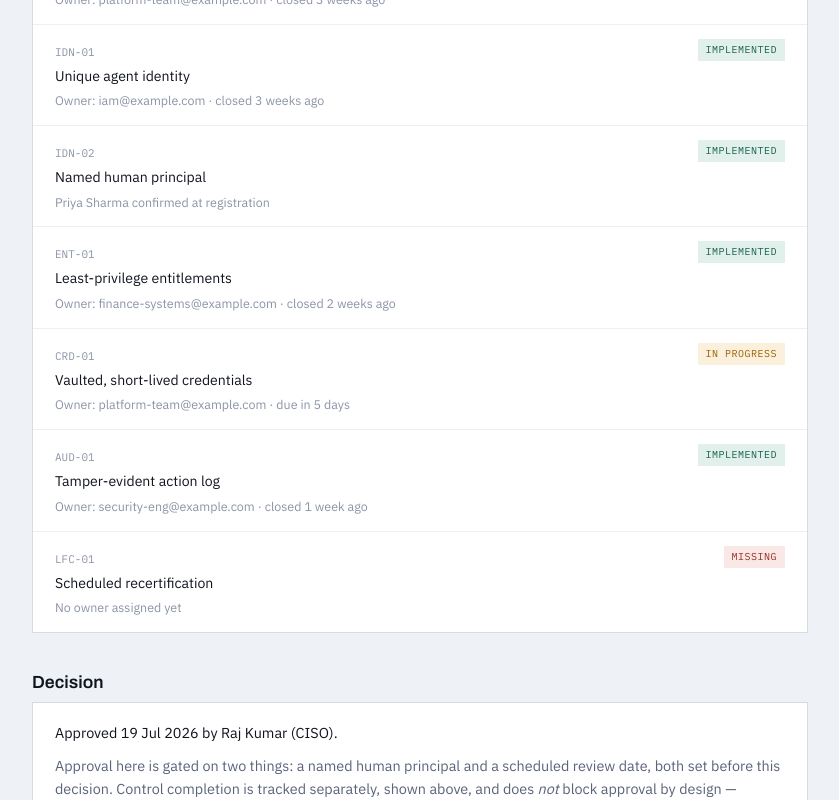
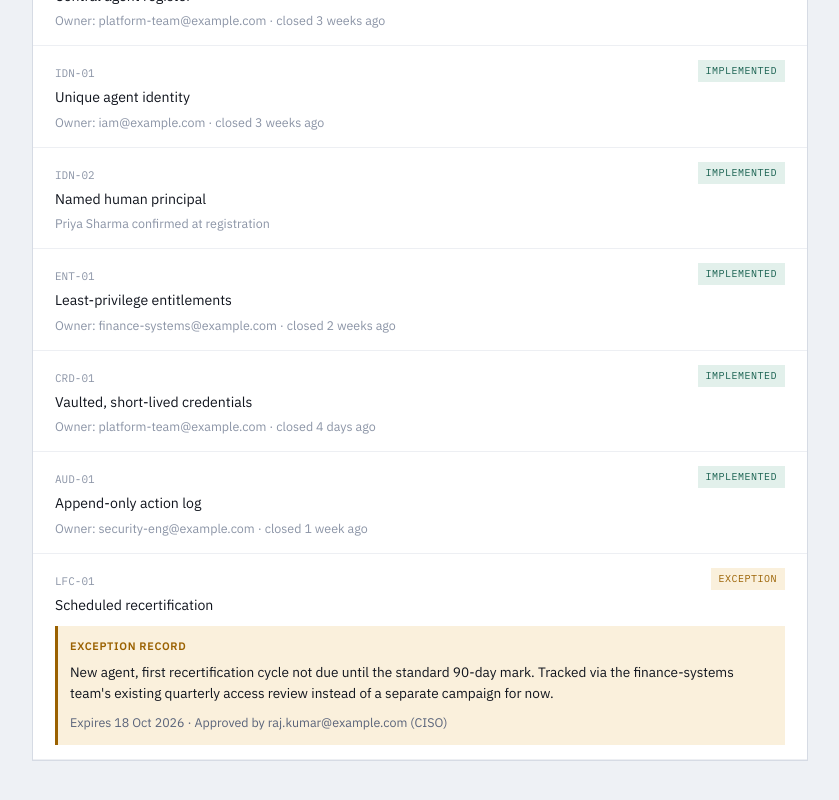
Before and after one commit to Aseemmohan/named-principal, a Next.js app: page /sample-passport in a window 1280 px wide. Shown: the part 1280-2080 px from the top of the page, without its empty margins (220-1059 px from the left). Built offline with nearby package versions, Linux system fonts and the light colour scheme.

Commit message:
Fix real governance gap - mandatory controls now actually block approval, with a genuine exception mechanism

```diff
--- a/app/sample-passport/page.jsx
+++ b/app/sample-passport/page.jsx
@@ -74,6 +74,7 @@ const CSS = `
 .spp-status.implemented { background:var(--verify-soft); color:var(--verify); }
 .spp-status.in_progress { background:var(--signal-soft); color:var(--signal); }
 .spp-status.missing { background:var(--alert-soft); color:var(--alert); }
+.spp-status.exception { background:var(--signal-soft); color:var(--signal); }
 
 .spp-hist { padding:10px 0; border-bottom:1px solid #EDEFF3; font-size:0.85rem; }
 .spp-hist:last-child { border-bottom:0; }
@@ -98,9 +99,11 @@ const CONTROLS = [
   { ref: "IDN-01", name: "Unique agent identity", status: "implemented", meta: "Owner: iam@example.com · closed 3 weeks ago" },
   { ref: "IDN-02", name: "Named human principal", status: "implemented", meta: "Priya Sharma confirmed at registration" },
   { ref: "ENT-01", name: "Least-privilege entitlements", status: "implemented", meta: "Owner: finance-systems@example.com · closed 2 weeks ago" },
-  { ref: "CRD-01", name: "Vaulted, short-lived credentials", status: "in_progress", meta: "Owner: platform-team@example.com · due in 5 days" },
-  { ref: "AUD-01", name: "Tamper-evident action log", status: "implemented", meta: "Owner: security-eng@example.com · closed 1 week ago" },
-  { ref: "LFC-01", name: "Scheduled recertification", status: "missing", meta: "No owner assigned yet" },
+  { ref: "CRD-01", name: "Vaulted, short-lived credentials", status: "implemented", meta: "Owner: platform-team@example.com · closed 4 days ago" },
+  { ref: "AUD-01", name: "Append-only action log", status: "implemented", meta: "Owner: security-eng@example.com · closed 1 week ago" },
+  { ref: "LFC-01", name: "Scheduled recertification", status: "exception",
+    exceptionReason: "New agent, first recertification cycle not due until the standard 90-day mark. Tracked via the finance-systems team's existing quarterly access review instead of a separate campaign for now.",
+    exceptionExpiry: "18 Oct 2026", exceptionApprovedBy: "raj.kumar@example.com (CISO)" },
 ];
 
 const HISTORY = [
@@ -165,16 +168,32 @@ export default function SamplePassportPage() {
         </div>
 
         <h2>Required controls</h2>
-        <p style={{ fontSize: "0.85rem", color: "var(--mute)", margin: "0 0 10px" }}>5 of 7 mandatory controls implemented. One in progress, one missing.</p>
+        <p style={{ fontSize: "0.85rem", color: "var(--mute)", margin: "0 0 10px" }}>
+          7 of 7 mandatory controls closed — 6 implemented, 1 under a current, complete exception.
+          This is what actually gates approval now, not just informational text.
+        </p>
         <div className="spp-card" style={{ padding: 0 }}>
           {CONTROLS.map((c) => (
-            <div className="spp-ctl" key={c.ref} style={{ padding: "14px 22px" }}>
-              <div>
-                <span className="spp-ctl-ref">{c.ref}</span>
-                <div className="spp-ctl-name">{c.name}</div>
-                <div className="spp-ctl-meta">{c.meta}</div>
+            <div key={c.ref} style={{ padding: "14px 22px", borderBottom: "1px solid #EDEFF3" }}>
+              <div className="spp-ctl" style={{ padding: 0, border: 0 }}>
+                <div>
+                  <span className="spp-ctl-ref">{c.ref}</span>
+                  <div className="spp-ctl-name">{c.name}</div>
+                  {c.meta && <div className="spp-ctl-meta">{c.meta}</div>}
+                </div>
+                <span className={`spp-status ${c.status}`}>{c.status.replace("_", " ")}</span>
               </div>
-              <span className={`spp-status ${c.status}`}>{c.status.replace("_", " ")}</span>
+              {c.status === "exception" && (
+                <div style={{ marginTop: 10, padding: 12, background: "var(--signal-soft)", borderLeft: "3px solid var(--signal)" }}>
+                  <div style={{ fontSize: "0.68rem", fontWeight: 600, letterSpacing: "0.06em", textTransform: "uppercase", color: "var(--signal)", marginBottom: 6 }}>
+                    Exception record
+                  </div>
+                  <p style={{ margin: "0 0 8px", fontSize: "0.85rem" }}>{c.exceptionReason}</p>
+                  <p style={{ margin: 0, fontSize: "0.78rem", color: "var(--slate)" }}>
+                    Expires {c.exceptionExpiry} · Approved by {c.exceptionApprovedBy}
+                  </p>
+                </div>
+              )}
             </div>
           ))}
         </div>
@@ -185,13 +204,12 @@ export default function SamplePassportPage() {
             Approved 19 Jul 2026 by Raj Kumar (CISO).
           </p>
           <p style={{ margin: 0, fontSize: "0.9rem", color: "var(--slate)" }}>
-            Approval here is gated on two things: a named human principal and a scheduled review
-            date, both set before this decision. Control completion is tracked separately, shown
-            above, and does <em>not</em> block approval by design — requiring 100% closure before
-            approval would make the tool unusable for teams closing controls incrementally rather
-            than all at once. Two controls remain open on this agent: CRD-01 (in progress) and LFC-01
-            (missing, no owner yet). Both stay visible on this record, not hidden by the Approved
-            status.
+            Approval here required a named principal, a scheduled review date, and every mandatory
+            control closed — implemented, or under a complete, current exception. That's not
+            informational text; it's an actual gate. LFC-01's exception above (reason, expiry, named
+            approver) is what closed that control, not a status dropdown flipped without a record
+            behind it — an incomplete or expired exception would have kept this Passport blocked at
+            Pending approval.
           </p>
         </div>
 
```
Also changed, not shown: app/estate/[id]/PassportClient.jsx (+85 -12 lines).
